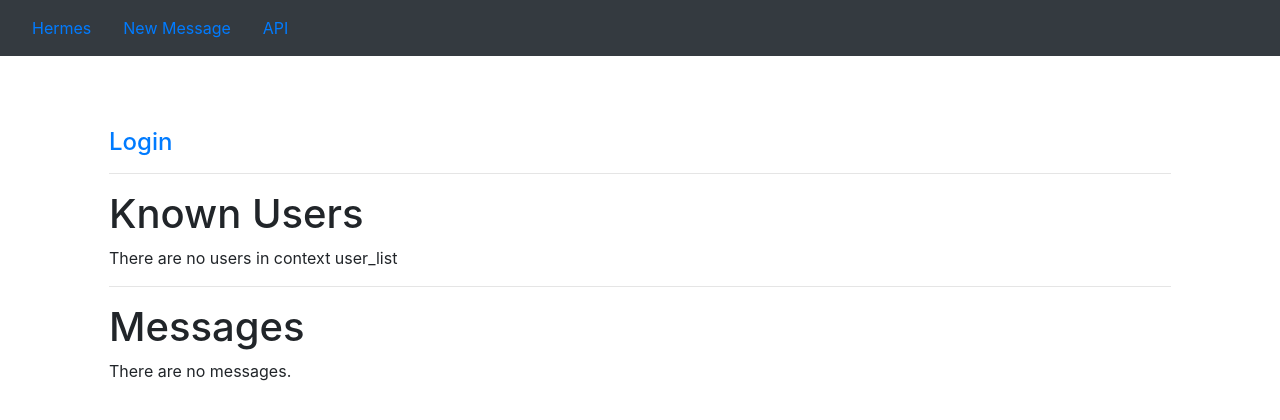
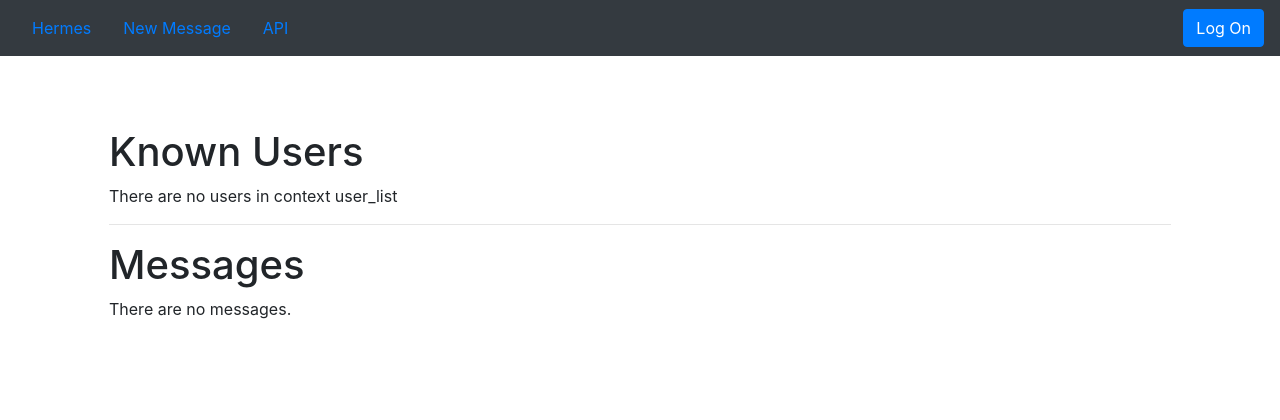
Before and after one commit to LCOGT/hermes, a Django app: page / in a window 1280 px wide. Shown: the top 420 px of the page. Run offline with Django 4.2, Linux system fonts and the light colour scheme; some libraries are stand-ins or nearby versions.

Commit message:
move login/logout to navbar

```diff
--- a/hermes/templates/base.html
+++ b/hermes/templates/base.html
@@ -24,7 +24,25 @@
       <a class="nav-link" href="{% url 'message-form' %}">New Message</a>
       <a class="nav-link" href="{% url 'api-root' %}">API</a>
 
-      <div class="collapse navbar-collapse" id="navbarsExampleDefault">
+
+      <div class="collapse navbar-collapse" id="navbarSupportedContent">
+        <ul class="navbar-nav ml-auto">
+        {% if user.is_authenticated %}
+            <li class="nav-item">
+              <div>
+                <span class="text-light">Current user: {{ user.email }} ({{ user.username }})</span>
+                <form class="form-inline my-2 my-lg-0" id="logout" action="{% url 'oidc_logout' %}" method="post">
+                    {% csrf_token %}
+                    <input class="btn btn-primary" type="submit" value="Logout">
+                </form>
+              </div>
+            </li>
+        {% else %} {# Not authenticated #}
+            <li class="nav-item">
+                <a class="btn btn-primary" href="{% url 'oidc_authentication_init' %}">Log On</a>
+            </li>
+        {% endif %}
+        </ul>
       </div>
     </nav>
 
--- a/hermes/templates/hermes/message_list.html
+++ b/hermes/templates/hermes/message_list.html
@@ -1,16 +1,6 @@
 {% extends 'base.html' %}
 {% block content %}
-  {% if user.is_authenticated %}
-    <h3>Current user: {{ user.email }}</h3>
-    <form action="{% url 'oidc_logout' %}" method="post">
-      {% csrf_token %}
-      <input type="submit" value="logout">
-    </form>
-  {% else %}
-    <a href="{% url 'oidc_authentication_init' %}"><h4>Login</h4></a>
-  {% endif %}
-
-  <hr>
+  <!-- see base.html for login/logout stuff -- it was removed to the navbar -->
   <h1>Known Users</h1>
   {% if user_list %}
   <ul>
```
